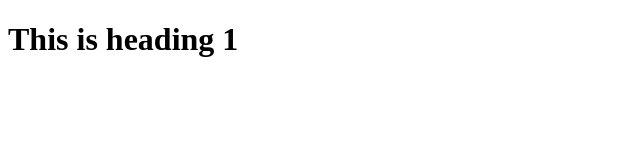
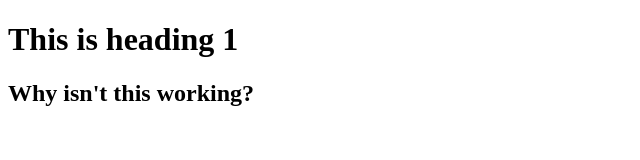
Before and after one commit to pali-bard/wdd230, a plain HTML site: page index.html in a window 1280 px wide. Shown: the whole page, without its empty margins (0-640 px from the left). Drawn offline with Linux system fonts and the light colour scheme.

Commit message:
Comimt dangit

```diff
--- a/index.html
+++ b/index.html
@@ -8,6 +8,7 @@
 </head>
 <body>
     <h1>This is heading 1</h1>
+    <h2>Why isn't this working?</h2>
 
 </body>
 </html>
```
